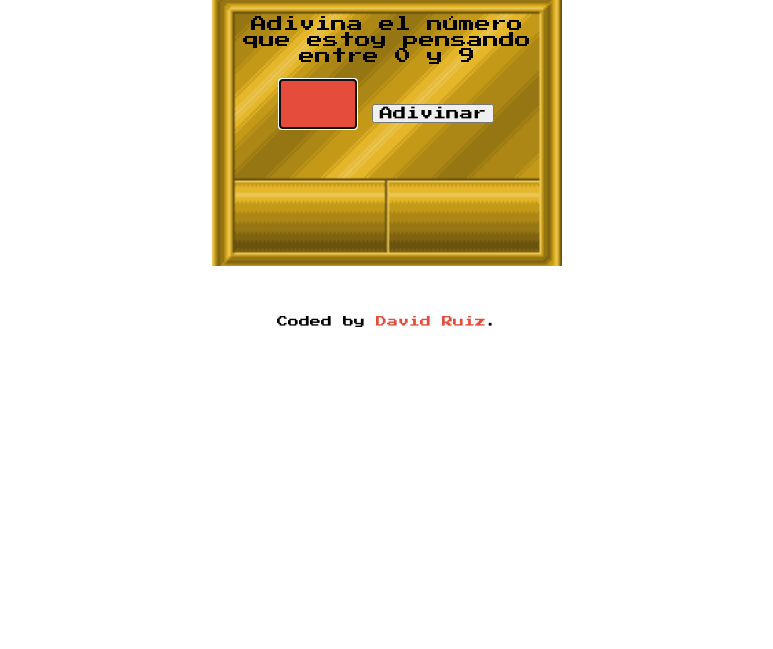
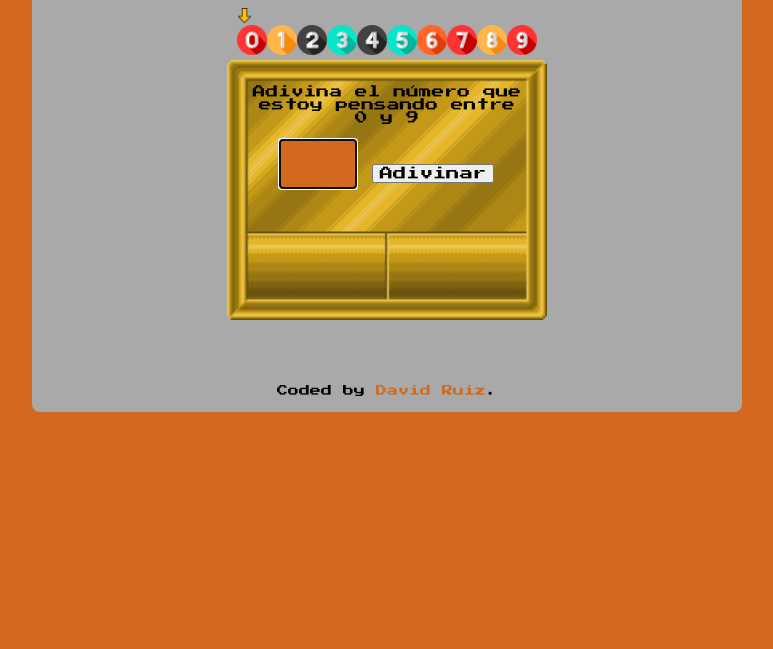
Before and after one commit to CodinGitHub/GuessingGame, a plain HTML site: page index.html in a window 1280 px wide. Shown: the part 151-800 px from the top of the page, without its empty margins (253-1026 px from the left). Drawn offline with Linux system fonts and the light colour scheme.

Commit message:
Numbers and background

```diff
--- a/index.html
+++ b/index.html
@@ -14,6 +14,13 @@
       <img src="resources/target.png" alt="" width="75px">
       <h1>Guessing Game</h1>
     </header>
+
+    <div id="stage">
+      <div id="scale">
+        <img src="/resources/0.png" alt="numberZero" width="30px"><img src="/resources/1.png" alt="numberOne" width="30px"><img src="/resources/2.png" alt="numberTwo" width="30px"><img src="/resources/3.png" alt="numberThree" width="30px"><img src="/resources/4.png" alt="numberFour" width="30px"><img src="/resources/5.png" alt="numberFive" width="30px"><img src="/resources/6.png" alt="numberSix" width="30px"><img src="/resources/7.png" alt="numberSeven" width="30px"><img src="/resources/8.png" alt="numberEight" width="30px"><img src="/resources/9.png" alt="numberNine" width="30px">
+      </div>
+      <div id="arrow"></div>
+    </div>
 
     <div class="box_container">
       <section class="section_main">
@@ -35,7 +42,7 @@
 
     <footer>
       <p class="attribution">
-        Coded by <a href="https://www.coding-tube.com">David Ruiz</a>.
+        Coded by <a href="https://www.coding-tube.com" target="_blank">David Ruiz</a>.
       </p>
     </footer>
   </div>
--- a/main.js
+++ b/main.js
@@ -15,6 +15,13 @@ let button = document.querySelector("button");
 button.style.cursor = "pointer";
 button.addEventListener("click", clickHandler, false);
 window.addEventListener("keydown", keyDownHandler, false);
+
+// The arrow
+let arrow = document.querySelector('#arrow');
+
+function render(){
+  arrow.style.left = (playerGuess * 30+8) + "px";
+}
 
 // Functions
 
@@ -41,14 +48,14 @@ function playGame(){
 
   guessesRemaining--;
   guessesMade++;
-  gameState = "Intentos restantes: " + guessesRemaining;
+  gameState = "Intentos restantes:<br>" + guessesRemaining;
 
   if (playerGuess < mysteryNumber){
     if(playerGuess == (mysteryNumber -1 )){
       output1.innerHTML = "¿" + playerGuess + "? " + "Casi, estás muy cerca ;)";
       output2.innerHTML = gameState;
     }else{
-      output1.innerHTML = "¿" + playerGuess + "? " + "Muy BAJO :(";
+      output1.innerHTML = "¿" + playerGuess + "?<br>" + "Muy BAJO<br>:(";
       output2.innerHTML = gameState;
     }
     // Check for the end of the game
@@ -61,7 +68,7 @@ function playGame(){
       output1.innerHTML = "¿" + playerGuess + "? " + "Casi, estás muy cerca ;)";
       output2.innerHTML = gameState;
     }else{
-      output1.innerHTML = "¿" + playerGuess + "? " + "Muy ALTO :(";
+      output1.innerHTML = "¿" + playerGuess + "?<br>" + "Muy ALTO<br>:(";
       output2.innerHTML = gameState;
     }
     // Check for the end of the game
@@ -74,15 +81,17 @@ function playGame(){
     gameWon = true;
     endGame();
   }
+
+  render();
 }
 
 function endGame(){
   if(gameWon){
-    output1.innerHTML = "Genial acertaste! es " + mysteryNumber;
-    output2.innerHTML = "Sólo te tomó " + guessesMade + " intentos.";
+    output1.innerHTML = "Genial acertaste!<br>es " + mysteryNumber;
+    output2.innerHTML = "Sólo te<br>tomó " + guessesMade + " intentos.";
   }else{
-    output1.innerHTML = "Lo siento :( se acabaron los intentos.";
-    output2.innerHTML = "El número es: " + mysteryNumber + ".";
+    output1.innerHTML = ":(<br>no hay más intentos.";
+    output2.innerHTML = "El<br>número es:<br>" + mysteryNumber + ".";
   }
   // Disable de button
   button.removeEventListener("Click", clickHandler, false);
--- a/styles.css
+++ b/styles.css
@@ -2,28 +2,24 @@
 body{
   font-family: 'Press Start 2P', cursive;
   margin: 0;
-  padding: 0;
+  padding: 10px;
+  background-color: chocolate;
 }
 h1{
   display: inline-block;
-  color: #e64c3c;
+  color: chocolate;
   font-family: 'Fredoka One', cursive;
   vertical-align:top;
-  /*
-  border: 3px solid;
-  width: 320px;
-  padding: 10px;
-  text-align: center;
-  margin: 25vh auto;
-  box-shadow: 5px 5px black;
-  */
 }
 .main_container{
-  margin: 0 auto;
+  margin: 30px auto;
   max-width: 700px;
+  background-color: darkgray;
+  padding: 5px;
+  border-radius: 8px;
 }
 .box_container{
-  width: 350px;
+  width: 320px;
   height: 275px;
   margin: 10px auto;
   box-sizing: border-box;
@@ -31,21 +27,19 @@ h1{
   background: url(resources/Menu.png);
   background-repeat: no-repeat;
   background-size: 100%;
-  /* border: 2px solid black; */
   display: grid;
   grid-template-columns: 1fr 1fr;
 }
 .section_main{
-  /* border: 2px solid red; */
   grid-column: 1/3;
 }
 .section_one{
-  /* border: 2px solid green; */
   font-size: 0.8em;
+  padding: 0 0 5px 20px;
 }
 .section_two{
-  /* border: 2px solid blue; */
   font-size: 0.8em;
+  padding: 0 20px 5px 0;
 }
 #input{
   border: transparent;
@@ -54,7 +48,7 @@ h1{
   width: 60px;
   font-family: 'Press Start 2P', cursive;
   padding: 8px;
-  background-color: #e64c3c;
+  background-color: chocolate;
 }
 .boton{
   font-family: 'Press Start 2P', cursive;
@@ -65,9 +59,12 @@ h1{
 .task{
   text-align: center;
   margin: 25px 20px 0;
+  font-size: 0.8em;
 }
 header{
-  margin: 30px;
+  margin: 15px 5px 30px 5px ;
+  font-size: 15px;
+  text-align: center;
 }
 .attribution {
   margin-top: 50px;
@@ -76,5 +73,28 @@ header{
 }
 .attribution a {
   text-decoration: none;
-  color: #e64c3c;
+  color: chocolate;
 }
+#stage{
+  margin: 0 auto;
+  width: 300px;
+  height: 35px;
+  position: relative;
+}
+#scale{
+  width: 300px;
+  height: 30px;
+  position: absolute;
+  top: 10px;
+  left: 0px;
+}
+#arrow{
+  width: 17px;
+  height: 22px;
+  position: absolute;
+  top: -7px;
+  left: 0px;
+  background-image: url(/resources/down-arrow.png);
+  background-size: 15px;
+  background-repeat: no-repeat;
+}
```
Also changed, not shown: resources/0.png (added), resources/1.png (added), resources/2.png (added), resources/3.png (added), resources/4.png (added), resources/5.png (added), resources/6.png (added), resources/7.png (added), resources/8.png (added), resources/9.png (added).
